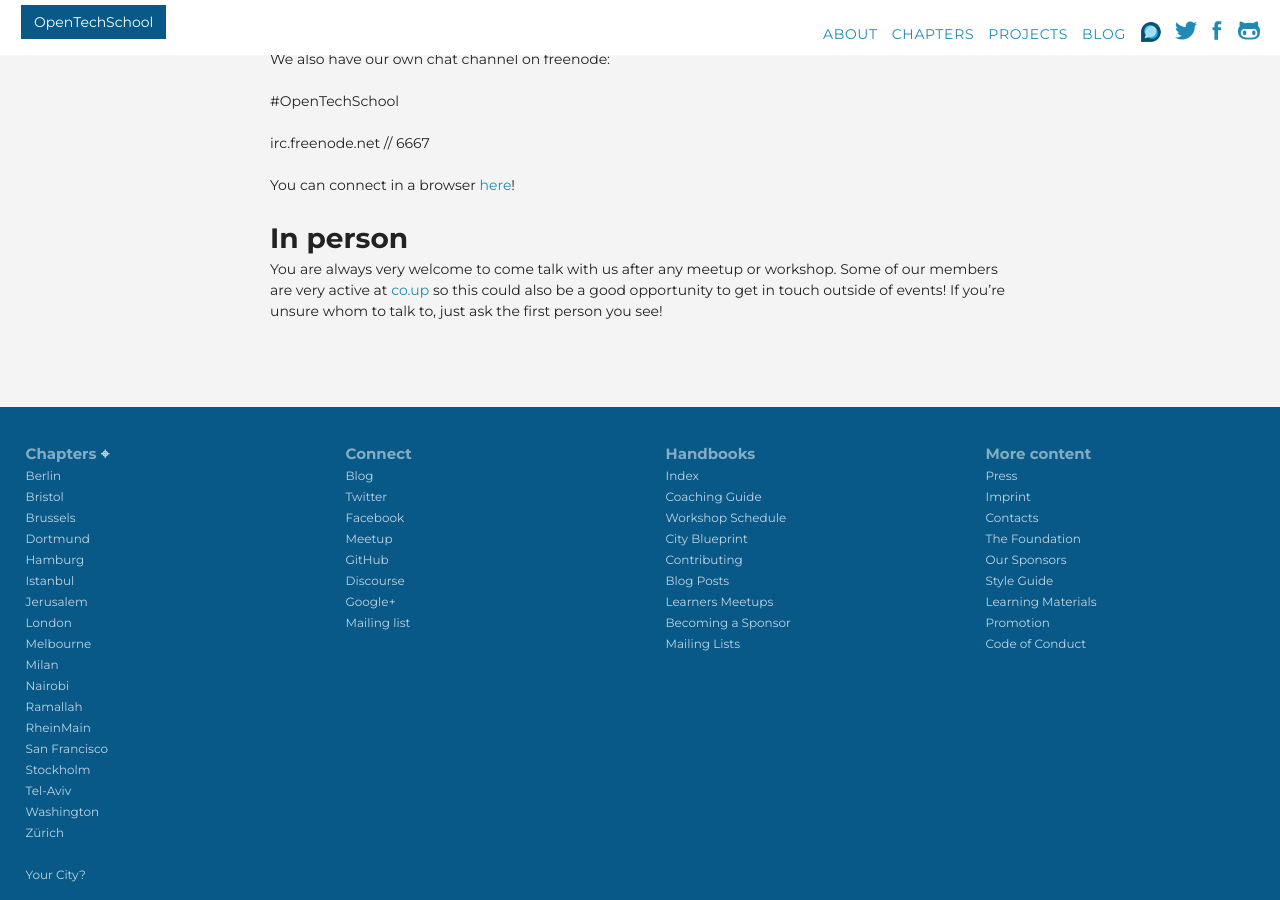
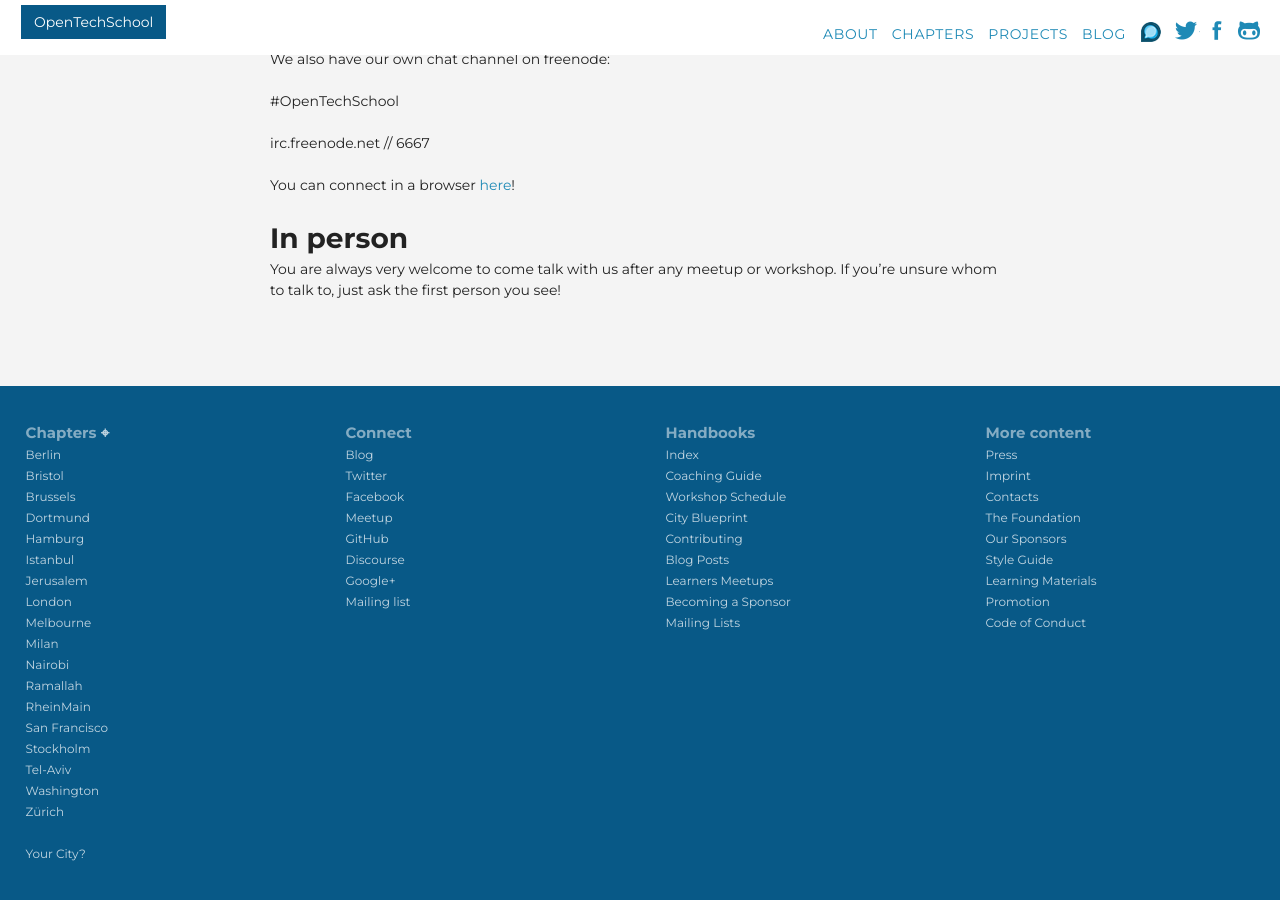
Before and after one commit to OpenTechSchool/www.opentechschool.org, a Jekyll site: the page built from contact.md, in a window 1280 px wide and 900 px high, scrolled down 1081 px. Built offline with Jekyll 4.4.1, drawn with Linux system fonts in a browser that asks for light colours; nearby versions of some CDN libraries.

Commit message:
Remove mention of co.up from the global site

```diff
--- a/contact.md
+++ b/contact.md
@@ -36,4 +36,4 @@
 
 ## In person
 
-You are always very welcome to come talk with us after any meetup or workshop. Some of our members are very active at [co.up](http://co-up.de) so this could also be a good opportunity to get in touch outside of events! If you're unsure whom to talk to, just ask the first person you see!
+You are always very welcome to come talk with us after any meetup or workshop. If you're unsure whom to talk to, just ask the first person you see!
```
